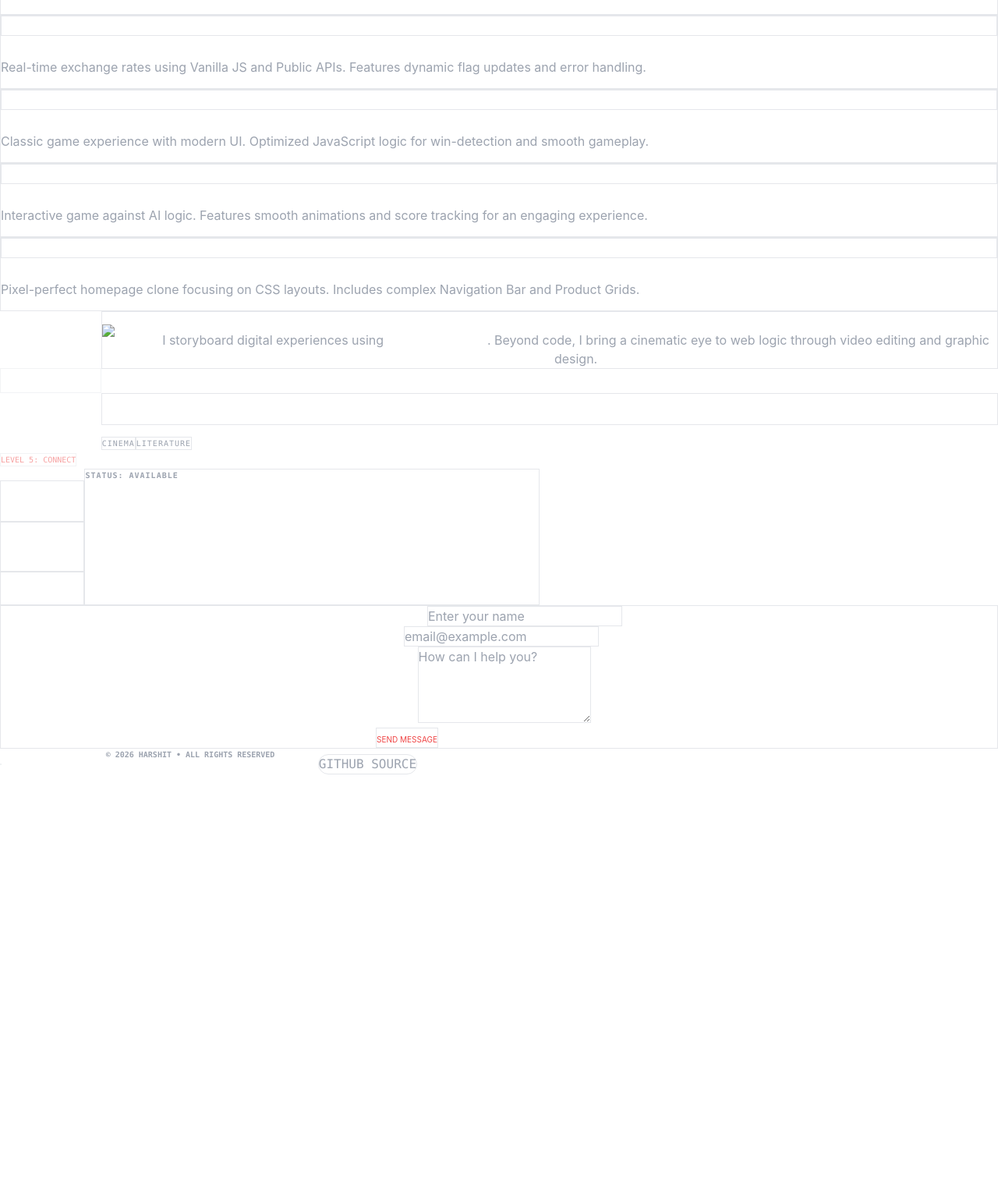
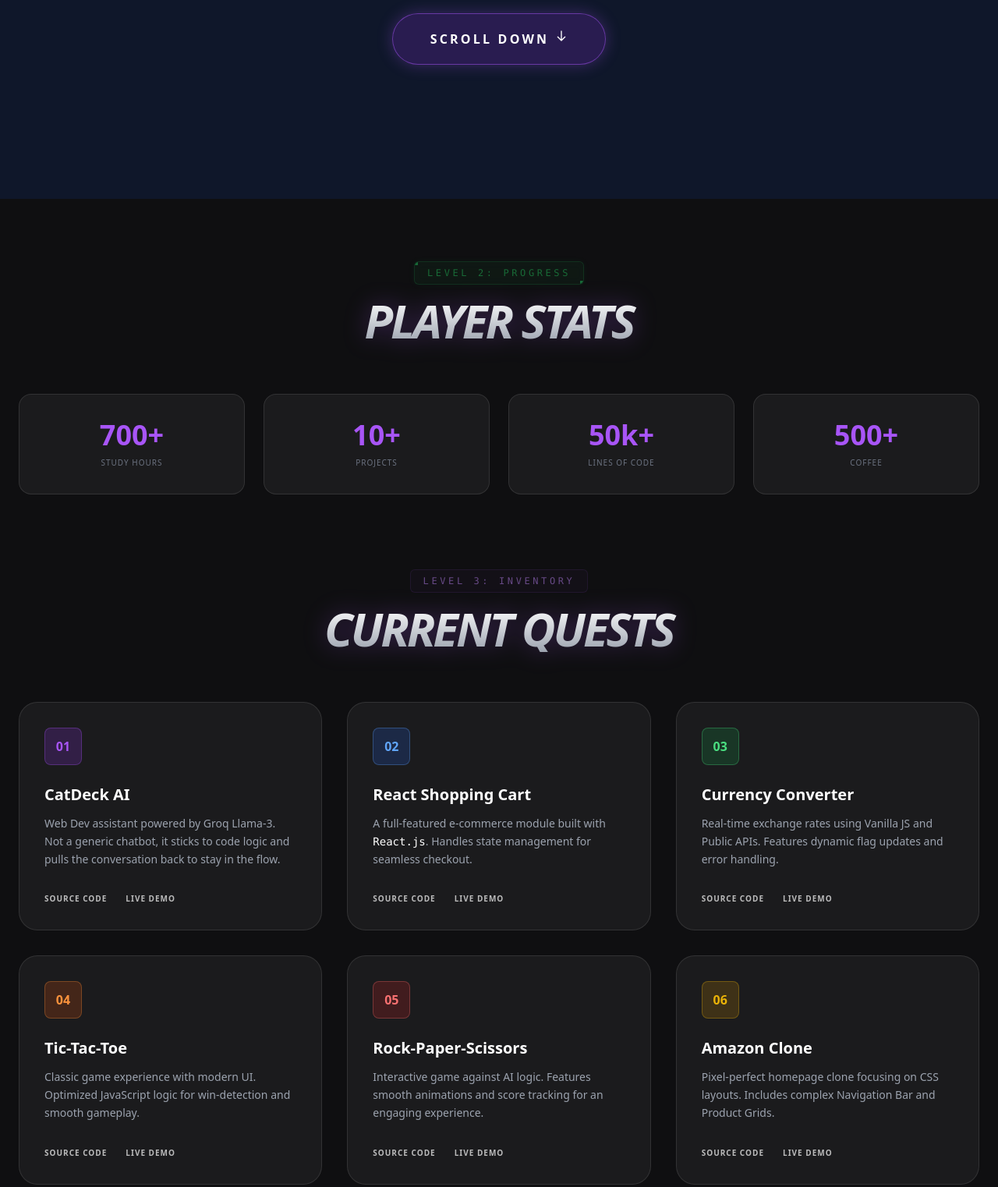
Before and after one commit to Harshitaturs/harshit-portfolio, a website: page index.html in a window 1280 px wide. Shown: the part 545-2067 px from the top of the page at 78% size. Before the commit the page ends 1544 px from the top, so only its background shows below. Drawn offline with nearby package versions, Linux system fonts and the light colour scheme; files that its build step writes are made by us from their sources.

Commit message:
final: moved index to root, fixed absolute urls and target blank

```diff
--- a/public/index.html
+++ b/index.html
@@ -10,8 +10,8 @@
     <meta property="og:title" content="Harshit's Portfolio">
     <meta property="og:image" content="public/images/Harshit.jpg">
 
-    <link href="./dist/output.css" rel="stylesheet">
-     <link rel="icon" type="image/png" href="/public/images/LOGO.png">
+    <link href="dist/output.css" rel="stylesheet">
+    <link rel="icon" type="image/png" href="images/LOGO.png">
     <link rel="stylesheet" href="../src/input.css">
 </head>
 <body class="bg-[#0a0a0c] text-white font-sans selection:bg-purple-500 overflow-x-hidden">
@@ -109,8 +109,10 @@
                         Web Dev assistant powered by Groq Llama-3. Not a generic chatbot, it sticks to code logic and pulls the conversation back to stay in the flow.
                     </p>
                     <div class="flex gap-6 pt-2">
-                        <a href="https://github.com/Harshitaturs/CatDeck-Ai-Web" class="relative text-[10px] font-bold uppercase tracking-widest text-white/70 hover:text-white transition-all group/link">Source Code<span class="absolute bottom-0 left-0 w-0 h-[2px] bg-purple-500 transition-all group-hover/link:w-full"></span></a>
-                        <a href="#" class="relative text-[10px] font-bold uppercase tracking-widest text-white/70 hover:text-white transition-all group/link">Live Demo<span class="absolute bottom-0 left-0 w-0 h-[2px] bg-purple-500 transition-all group-hover/link:w-full"></span></a>
+                        <a target="_blank"
+   rel="noopener noreferrer" href="https://github.com/Harshitaturs/CatDeck-Ai-Web" class="relative text-[10px] font-bold uppercase tracking-widest text-white/70 hover:text-white transition-all group/link">Source Code<span class="absolute bottom-0 left-0 w-0 h-[2px] bg-purple-500 transition-all group-hover/link:w-full"></span></a>
+                        <a target="_blank"
+   rel="noopener noreferrer" href="https://cat-deck-ai-web.vercel.app" class="relative text-[10px] font-bold uppercase tracking-widest text-white/70 hover:text-white transition-all group/link">Live Demo<span class="absolute bottom-0 left-0 w-0 h-[2px] bg-purple-500 transition-all group-hover/link:w-full"></span></a>
                     </div>
                 </div>
 
@@ -119,8 +121,10 @@
                     <h3 class="text-xl font-bold mb-3 group-hover:text-blue-400 transition-colors">React Shopping Cart</h3>
                     <p class="text-gray-400 text-sm mb-6 leading-relaxed">A full-featured e-commerce module built with <span class="text-white font-mono">React.js</span>. Handles state management for seamless checkout.</p>
                     <div class="flex gap-6 pt-2">
-                        <a href="https://www.comingsoonpage.com/register" class="relative text-[10px] font-bold uppercase tracking-widest text-white/70 hover:text-white transition-all group/link">Source Code<span class="absolute bottom-0 left-0 w-0 h-[2px] bg-blue-500 transition-all group-hover/link:w-full"></span></a>
-                        <a href="https://www.comingsoonpage.com/register" class="relative text-[10px] font-bold uppercase tracking-widest text-white/70 hover:text-white transition-all group/link">Live Demo<span class="absolute bottom-0 left-0 w-0 h-[2px] bg-blue-500 transition-all group-hover/link:w-full"></span></a>
+                        <a href="https://www.comingsoonpage.com/register" target="_blank"
+   rel="noopener noreferrer" class="relative text-[10px] font-bold uppercase tracking-widest text-white/70 hover:text-white transition-all group/link">Source Code<span class="absolute bottom-0 left-0 w-0 h-[2px] bg-blue-500 transition-all group-hover/link:w-full"></span></a>
+                        <a href="https://www.comingsoonpage.com/register" target="_blank"
+   rel="noopener noreferrer" class="relative text-[10px] font-bold uppercase tracking-widest text-white/70 hover:text-white transition-all group/link">Live Demo<span class="absolute bottom-0 left-0 w-0 h-[2px] bg-blue-500 transition-all group-hover/link:w-full"></span></a>
                     </div>
                 </div>
 
@@ -129,8 +133,10 @@
                     <h3 class="text-xl font-bold mb-3 group-hover:text-green-400 transition-colors">Currency Converter</h3>
                     <p class="text-gray-400 text-sm mb-6 leading-relaxed">Real-time exchange rates using Vanilla JS and Public APIs. Features dynamic flag updates and error handling.</p>
                     <div class="flex gap-6 pt-2">
-                        <a href="https://github.com/Harshitaturs/currency-converter-js" class="relative text-[10px] font-bold uppercase tracking-widest text-white/70 hover:text-white transition-all group/link">Source Code<span class="absolute bottom-0 left-0 w-0 h-[2px] bg-green-500 transition-all group-hover/link:w-full"></span></a>
-                        <a href="https://currency-converter-harshit-js.netlify.app/" class="relative text-[10px] font-bold uppercase tracking-widest text-white/70 hover:text-white transition-all group/link">Live Demo<span class="absolute bottom-0 left-0 w-0 h-[2px] bg-green-500 transition-all group-hover/link:w-full"></span></a>
+                        <a href="https://github.com/Harshitaturs/currency-converter-js" target="_blank"
+   rel="noopener noreferrer" class="relative text-[10px] font-bold uppercase tracking-widest text-white/70 hover:text-white transition-all group/link">Source Code<span class="absolute bottom-0 left-0 w-0 h-[2px] bg-green-500 transition-all group-hover/link:w-full"></span></a>
+                        <a href="https://currency-converter-harshit-js.netlify.app/" target="_blank"
+   rel="noopener noreferrer" class="relative text-[10px] font-bold uppercase tracking-widest text-white/70 hover:text-white transition-all group/link">Live Demo<span class="absolute bottom-0 left-0 w-0 h-[2px] bg-green-500 transition-all group-hover/link:w-full"></span></a>
                     </div>
                 </div>
 
@@ -139,8 +145,10 @@
                     <h3 class="text-xl font-bold mb-3 group-hover:text-orange-400 transition-colors">Tic-Tac-Toe</h3>
                     <p class="text-gray-400 text-sm mb-6 leading-relaxed">Classic game experience with modern UI. Optimized JavaScript logic for win-detection and smooth gameplay.</p>
                     <div class="flex gap-6 pt-2">
-                        <a href="https://github.com/Harshitaturs/tic-tac-toe-web" class="relative text-[10px] font-bold uppercase tracking-widest text-white/70 hover:text-white transition-all group/link">Source Code<span class="absolute bottom-0 left-0 w-0 h-[2px] bg-orange-500 transition-all group-hover/link:w-full"></span></a>
-                        <a href="tic-tac-toe-web-tawny.vercel.app" class="relative text-[10px] font-bold uppercase tracking-widest text-white/70 hover:text-white transition-all group/link">Live Demo<span class="absolute bottom-0 left-0 w-0 h-[2px] bg-orange-500 transition-all group-hover/link:w-full"></span></a>
+                        <a target="_blank"
+   rel="noopener noreferrer" href="https://github.com/Harshitaturs/tic-tac-toe-web" class="relative text-[10px] font-bold uppercase tracking-widest text-white/70 hover:text-white transition-all group/link">Source Code<span class="absolute bottom-0 left-0 w-0 h-[2px] bg-orange-500 transition-all group-hover/link:w-full"></span></a>
+                        <a target="_blank"
+   rel="noopener noreferrer" href="https://tic-tac-toe-web-tawny.vercel.app" class="relative text-[10px] font-bold uppercase tracking-widest text-white/70 hover:text-white transition-all group/link">Live Demo<span class="absolute bottom-0 left-0 w-0 h-[2px] bg-orange-500 transition-all group-hover/link:w-full"></span></a>
                     </div>
                 </div>
 
@@ -149,8 +157,10 @@
                     <h3 class="text-xl font-bold mb-3 group-hover:text-red-400 transition-colors">Rock-Paper-Scissors</h3>
                     <p class="text-gray-400 text-sm mb-6 leading-relaxed">Interactive game against AI logic. Features smooth animations and score tracking for an engaging experience.</p>
                     <div class="flex gap-6 pt-2">
-                        <a href="https://github.com/Harshitaturs/rock-paper-scissors-web" class="relative text-[10px] font-bold uppercase tracking-widest text-white/70 hover:text-white transition-all group/link">Source Code<span class="absolute bottom-0 left-0 w-0 h-[2px] bg-red-500 transition-all group-hover/link:w-full"></span></a>
-                        <a href="rock-paper-scissors-web-nu.vercel.app" class="relative text-[10px] font-bold uppercase tracking-widest text-white/70 hover:text-white transition-all group/link">Live Demo<span class="absolute bottom-0 left-0 w-0 h-[2px] bg-red-500 transition-all group-hover/link:w-full"></span></a>
+                        <a target="_blank"
+   rel="noopener noreferrer" href="https://github.com/Harshitaturs/rock-paper-scissors-web" class="relative text-[10px] font-bold uppercase tracking-widest text-white/70 hover:text-white transition-all group/link">Source Code<span class="absolute bottom-0 left-0 w-0 h-[2px] bg-red-500 transition-all group-hover/link:w-full"></span></a>
+                        <a target="_blank"
+   rel="noopener noreferrer" href="https://rock-paper-scissors-web-nu.vercel.app" class="relative text-[10px] font-bold uppercase tracking-widest text-white/70 hover:text-white transition-all group/link">Live Demo<span class="absolute bottom-0 left-0 w-0 h-[2px] bg-red-500 transition-all group-hover/link:w-full"></span></a>
                     </div>
                 </div>
 
@@ -159,8 +169,10 @@
                     <h3 class="text-xl font-bold mb-3 group-hover:text-yellow-500 transition-colors">Amazon Clone</h3>
                     <p class="text-gray-400 text-sm mb-6 leading-relaxed">Pixel-perfect homepage clone focusing on CSS layouts. Includes complex Navigation Bar and Product Grids.</p>
                     <div class="flex gap-6 pt-2">
-                        <a href="https://github.com/Harshitaturs/amazon-clone-landing" class="relative text-[10px] font-bold uppercase tracking-widest text-white/70 hover:text-white transition-all group/link">Source Code<span class="absolute bottom-0 left-0 w-0 h-[2px] bg-yellow-500 transition-all group-hover/link:w-full"></span></a>
-                        <a href="amazon-clone-landing-sigma.vercel.app" class="relative text-[10px] font-bold uppercase tracking-widest text-white/70 hover:text-white transition-all group/link">Live Demo<span class="absolute bottom-0 left-0 w-0 h-[2px] bg-yellow-500 transition-all group-hover/link:w-full"></span></a>
+                        <a target="_blank"
+   rel="noopener noreferrer" href="https://github.com/Harshitaturs/amazon-clone-landing" class="relative text-[10px] font-bold uppercase tracking-widest text-white/70 hover:text-white transition-all group/link">Source Code<span class="absolute bottom-0 left-0 w-0 h-[2px] bg-yellow-500 transition-all group-hover/link:w-full"></span></a>
+                        <a target="_blank"
+   rel="noopener noreferrer" href="https://amazon-clone-landing-sigma.vercel.app/" class="relative text-[10px] font-bold uppercase tracking-widest text-white/70 hover:text-white transition-all group/link">Live Demo<span class="absolute bottom-0 left-0 w-0 h-[2px] bg-yellow-500 transition-all group-hover/link:w-full"></span></a>
                     </div>
                 </div>
             </div>
@@ -336,6 +348,6 @@
         </div>
     </footer>
 <!-- Script Tag for message send to direct email -->
-    <script src="../src/script.js"></script>
+   <script src="src/script.js"></script>
 </body>
 </html>
```
Also changed, not shown: dist/output.css (added), package.json (line endings or trailing spaces), 1 other file.
